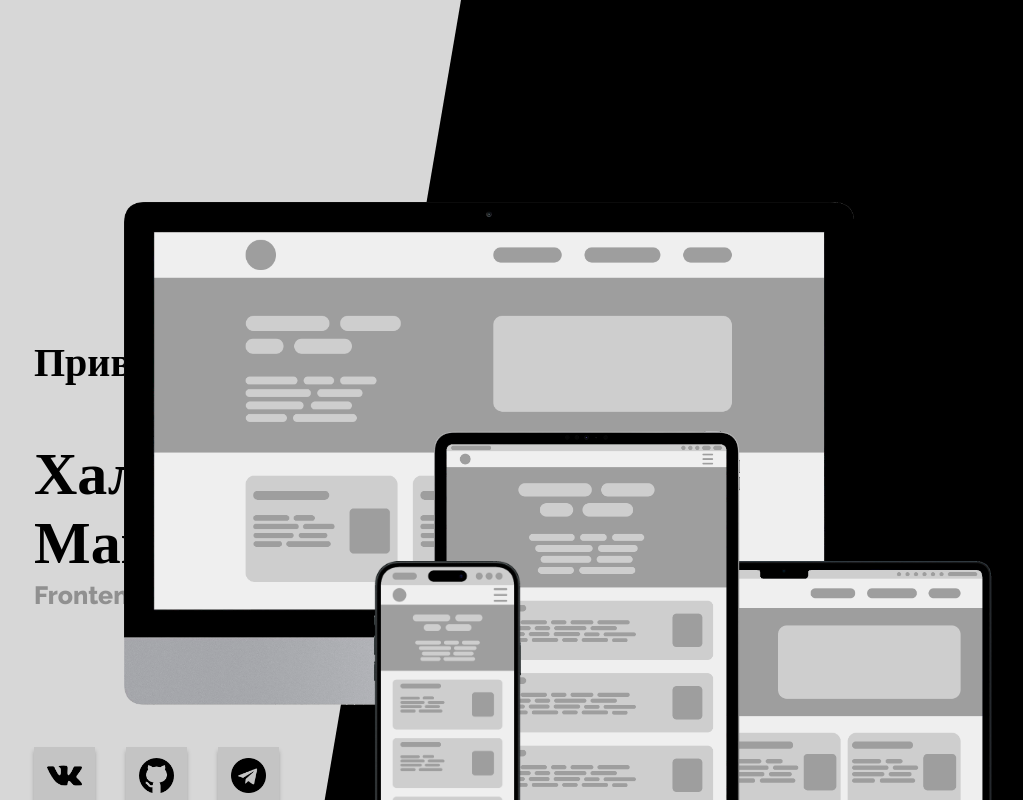
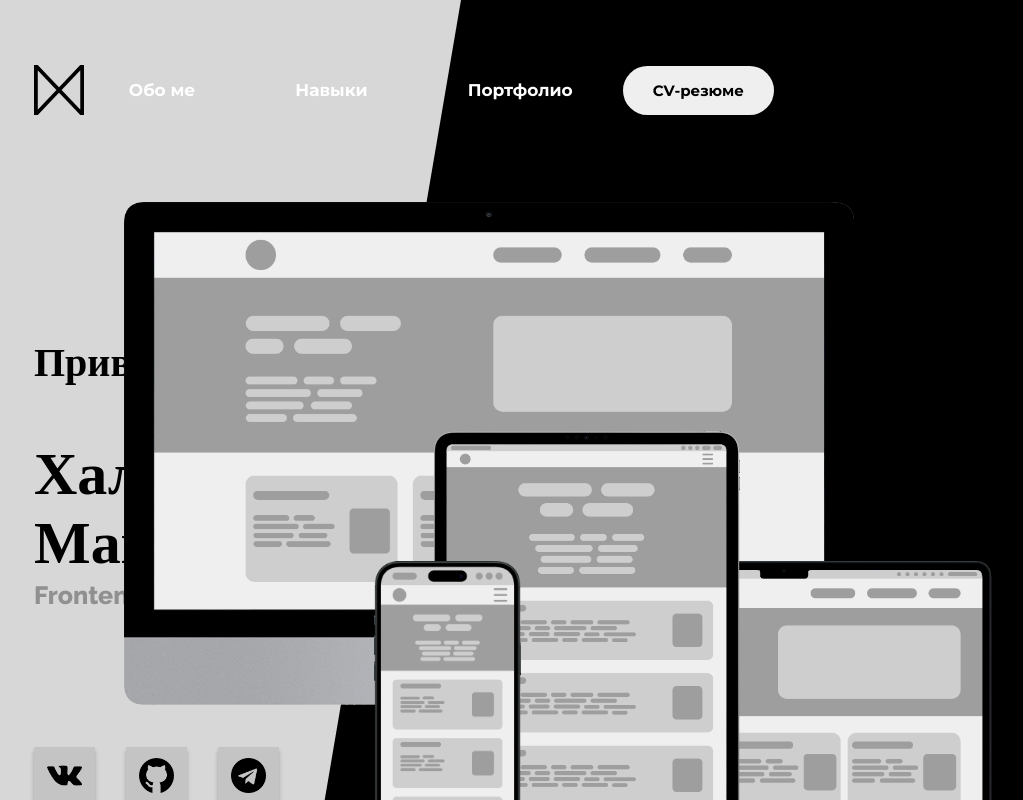
Before and after one commit to Endermax200113/site-portfolio, a React (Create React App) app: page / in a window 1280 px wide. Shown: the top 800 px of the page, without its empty margins (236-1259 px from the left). Built offline with nearby package versions, Linux system fonts and the light colour scheme; a web font is replaced by a local one.

Commit message:
Added 'Navbar' and fixed

```diff
--- a/src/assets/sass/_vars.sass
+++ b/src/assets/sass/_vars.sass
@@ -1,10 +1,9 @@
+$color-full-white: #ffffff
 $color-light-gray: #d7d7d7
 $color-lighter-gray: #c4c4c4
 $color-gray: #909090
+$color-header-black: #0b0b0b
 $color-full-black: #000
-
-$flex-main: 1 0 auto
-$flex-rest: 0 0 auto
 
 $font-adventpro: 'AdventPro'
 $font-montserrat: 'Montserrat'
@@ -21,3 +20,10 @@ $path-font-opensans: 'fonts/OpenSans-'
 $path-font-raleway: 'fonts/Raleway-'
 $path-font-roboto: 'fonts/Roboto-'
 $path-font-varela: 'fonts/Varela-'
+
+$flex-main: 1 0 auto
+$flex-rest: 0 0 auto
+
+$transition-animation: .3s ease-in-out
+
+$header-height-1920px: 1022px
--- a/src/components/header/Header.module.sass
+++ b/src/components/header/Header.module.sass
@@ -6,19 +6,19 @@
 	position: relative
 	flex: $flex-rest
 	width: 100%
-	height: 1022px
 	background-color: $color-light-gray
 	overflow: hidden
 
 	&-container
 		width: 100%
-		height: 100%
+		height: $header-height-1920px
 		padding-left: 270px
 
 .wrapper
 	position: absolute
 	width: 100%
-	height: 100%
+	height: $header-height-1920px
+	overflow: hidden
 
 .detail
 	position: absolute
@@ -122,3 +122,7 @@
 		width: 100%
 		height: 100%
 		object-fit: contain
+
+#test
+	width: 100%
+	height: 800px
--- a/src/components/header/Header.tsx
+++ b/src/components/header/Header.tsx
@@ -1,5 +1,6 @@
 import React from 'react'
 import sass from './Header.module.sass'
+import Navbar from '../navbar/Navbar'
 
 interface PropsHeader {}
 
@@ -9,6 +10,8 @@ const Header: React.FC<PropsHeader> = () => {
 			<div className={sass.wrapper}>
 				<div className={sass.detail}></div>
 			</div>
+
+			<Navbar />
 
 			<div className={sass['header-container']}>
 				<div className={sass.begin}>
@@ -51,6 +54,7 @@ const Header: React.FC<PropsHeader> = () => {
 					</div>
 				</div>
 			</div>
+			<div id={sass.test}></div>
 		</header>
 	)
 }
--- /dev/null
+++ b/src/components/navbar/Navbar.module.sass
@@ -0,0 +1,81 @@
+@import './../../assets/sass/_main'
+
+@include imp-font($font-montserrat, './../../assets/#{$path-font-montserrat}', ('Bold': 700))
+
+.navbar
+	position: fixed
+	width: 100vw
+	height: 180px
+	z-index: 9999
+	transition: height $transition-animation, background-color $transition-animation
+
+	&.fixed
+		background-color: $color-header-black
+		height: 65px
+
+.nav
+	padding: 65px 270px
+	width: 100%
+	height: 100%
+	list-style: none
+	display: flex
+	justify-content: space-between
+	align-items: center
+	transition: padding $transition-animation
+
+	&.fixed
+		padding: 0px 65px
+
+	&-logo
+		width: 50px
+		height: 50px
+
+.logo
+	&-link
+		display: block
+		width: 100%
+		height: 100%
+
+	&-img
+		width: 100%
+		height: 100%
+		object-fit: cover
+		transition: filter $transition-animation
+
+		&.fixed
+			filter: invert(100%)
+
+.menu
+	height: 100%
+	list-style: none
+	display: flex
+	justify-content: flex-end
+	align-items: center
+
+	&-item
+		height: 100%
+		margin: 0px 50px
+		display: flex
+		justify-content: center
+		align-items: center
+
+		&:first-child
+			margin-left: 0px
+
+		&:last-child
+			margin: 0px
+
+	&-link
+		font-size: 17px
+		text-align: center
+		color: $color-full-white
+		text-decoration: none
+
+	&-btn
+		padding: 15px 30px
+		outline: 0
+		border: 0
+		border-radius: 5em
+		font-family: $font-montserrat
+		font-size: 15px
+		color: $color-full-black
--- /dev/null
+++ b/src/components/navbar/Navbar.tsx
@@ -0,0 +1,72 @@
+import React, { useEffect, useState } from 'react'
+import sass from './Navbar.module.sass'
+import { trimSass } from '../../utils/sassControl'
+
+interface PropsNavbar {}
+
+const Navbar: React.FC<PropsNavbar> = () => {
+	const [navbarFixed, setNavbarFixed] = useState<boolean>(false)
+	const [navbarClass, setNavbarClass] = useState<string>(sass.navbar)
+	const [logoImgClass, setLogoImgClass] = useState<string>(sass['logo-img'])
+	const [navClass, setNavClass] = useState<string>(sass.nav)
+
+	useEffect(() => {
+		document.addEventListener('scroll', e => {
+			if (document.documentElement.scrollTop > 0) {
+				if (!navbarFixed) {
+					setNavbarFixed(true)
+					setNavbarClass(trimSass(sass, ['navbar', 'fixed']))
+					setNavClass(trimSass(sass, ['nav', 'fixed']))
+					setLogoImgClass(trimSass(sass, ['logo-img', 'fixed']))
+				}
+			} else {
+				if (navbarFixed) {
+					setNavbarFixed(false)
+					setNavbarClass(sass.navbar)
+					setNavClass(sass.nav)
+					setLogoImgClass(sass['logo-img'])
+				}
+			}
+		})
+	}, [navbarFixed])
+
+	return (
+		<nav className={navbarClass}>
+			<ul className={navClass}>
+				<li className={sass['nav-logo']}>
+					<a href='/' className={sass['logo-link']}>
+						<img className={logoImgClass} src={require('./../../assets/img/logo.png')} alt='Логотип' />
+					</a>
+				</li>
+
+				<ul className={sass.menu}>
+					<li className={sass['menu-item']}>
+						<a href='#about' className={sass['menu-link']}>
+							Обо ме
+						</a>
+					</li>
+
+					<li className={sass['menu-item']}>
+						<a href='#skills' className={sass['menu-link']}>
+							Навыки
+						</a>
+					</li>
+
+					<li className={sass['menu-item']}>
+						<a href='#portfolio' className={sass['menu-link']}>
+							Портфолио
+						</a>
+					</li>
+
+					<li className={sass['menu-item']}>
+						<button type='button' className={sass['menu-btn']}>
+							CV-резюме
+						</button>
+					</li>
+				</ul>
+			</ul>
+		</nav>
+	)
+}
+
+export default Navbar
--- a/src/utils/sassControl.ts
+++ b/src/utils/sassControl.ts
@@ -9,7 +9,6 @@ interface PropsTrimSass {
 
 export const trimSass: PropsTrimSass = (sass, arr): string => {
 	const array: string[] = []
-	console.log(sass, arr)
 
 	arr.forEach(str => {
 		array.push(sass[str])
```
Also changed, not shown: src/assets/img/logo.png (added), 1 other file (tests, documents, lock files or other folders).
